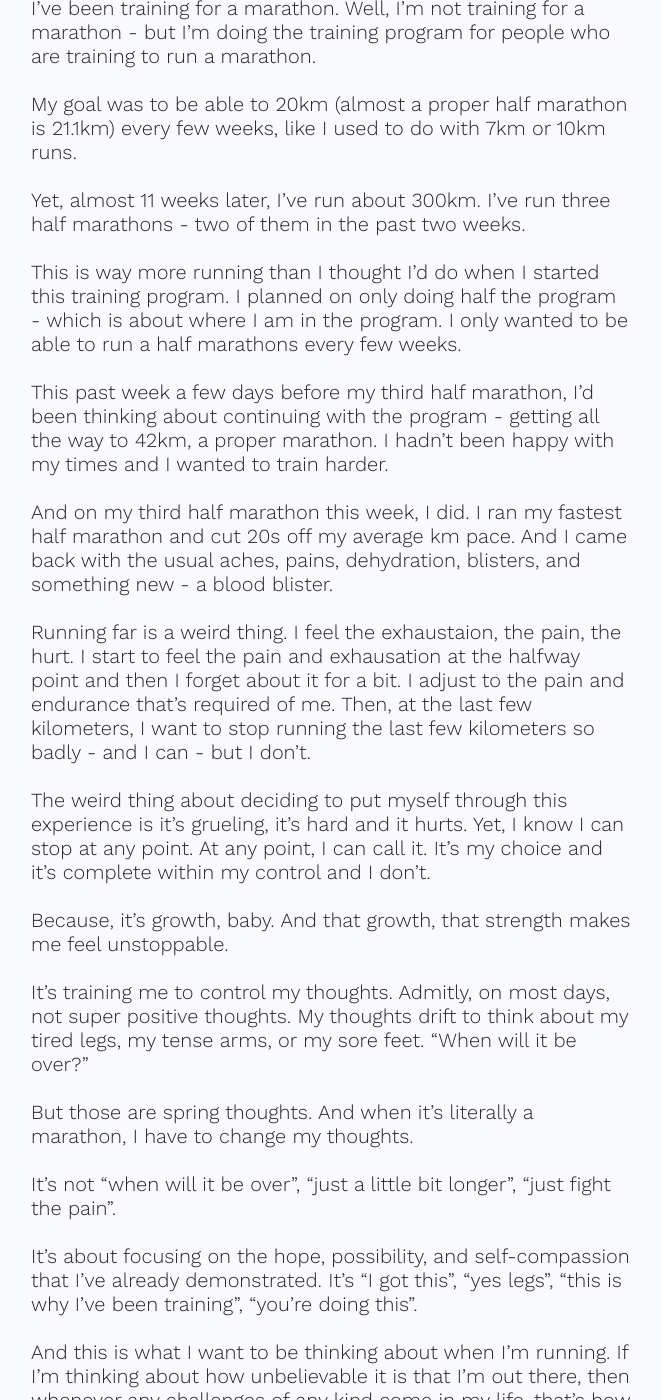
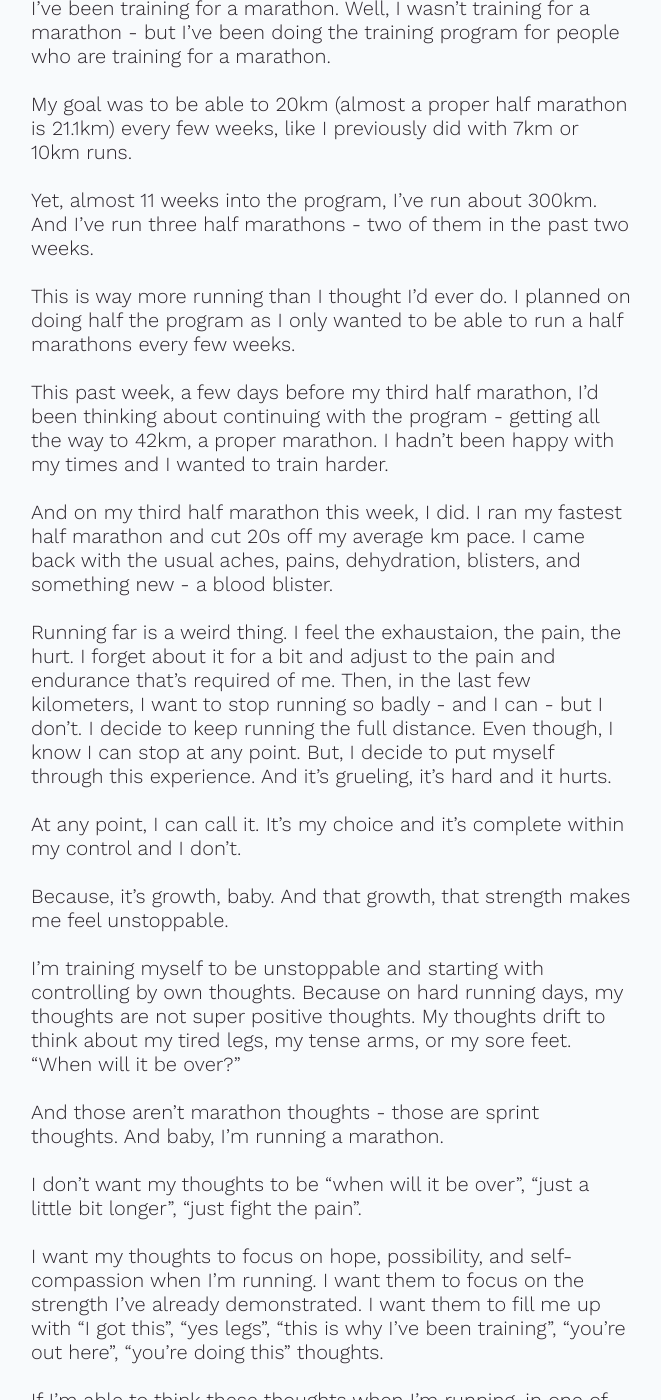
Before and after one commit to shannawn/shannonaw, a Jekyll site: the page built from brain-doodles/marathon-not-sprint.md, in a window 1280 px wide and 1400 px high, scrolled down 226 px. Shown: the whole window, without its empty margins (309-970 px from the left). Built offline with Jekyll 4.4.1, drawn with Linux system fonts in a browser that asks for light colours; our own code applies the rules of GitHub Pages for plain Markdown files; some of the changed text lies outside the part shown.

Commit message:
Update marathon-not-sprint.md

```diff
--- a/brain-doodles/marathon-not-sprint.md
+++ b/brain-doodles/marathon-not-sprint.md
@@ -2,36 +2,40 @@
 title: marathon not a sprint
 date: June 5 2021
 ---
-I've been training for a marathon. Well, I'm not training for a marathon - but I'm doing the training program for people who are training to run a marathon.
+I've been training for a marathon. Well, I wasn't training for a marathon - but I've been doing the training program for people who are training for a marathon.
 
-My goal was to be able to 20km (almost a proper half marathon is 21.1km) every few weeks, like I used to do with 7km or 10km runs.
+My goal was to be able to 20km (almost a proper half marathon is 21.1km) every few weeks, like I previously did with 7km or 10km runs.
 
-Yet, almost 11 weeks later, I've run about 300km. I've run three half marathons - two of them in the past two weeks.
+Yet, almost 11 weeks into the program, I've run about 300km. And I've run three half marathons - two of them in the past two weeks.
 
-This is way more running than I thought I'd do when I started this training program. I planned on only doing half the program - which is about where I am in the program. I only wanted to be able to run a half marathons every few weeks.
+This is way more running than I thought I'd ever do. I planned on doing half the program as I only wanted to be able to run a half marathons every few weeks.
 
-This past week a few days before my third half marathon, I'd been thinking about continuing with the program - getting all the way to 42km, a proper marathon. I hadn't been happy with my times and I wanted to train harder.
+This past week, a few days before my third half marathon, I'd been thinking about continuing with the program - getting all the way to 42km, a proper marathon. I hadn't been happy with my times and I wanted to train harder.
 
-And on my third half marathon this week, I did. I ran my fastest half marathon and cut 20s off my average km pace. And I came back with the usual aches, pains, dehydration, blisters, and something new - a blood blister.
+And on my third half marathon this week, I did. I ran my fastest half marathon and cut 20s off my average km pace. I came back with the usual aches, pains, dehydration, blisters, and something new - a blood blister.
 
-Running far is a weird thing. I feel the exhaustaion, the pain, the hurt. I start to feel the pain and exhausation at the halfway point and then I forget about it for a bit. I adjust to the pain and endurance that's required of me. Then, at the last few kilometers, I want to stop running the last few kilometers so badly - and I can - but I don't.
+Running far is a weird thing. I feel the exhaustaion, the pain, the hurt. I forget about it for a bit and adjust to the pain and endurance that's required of me. Then, in the last few kilometers, I want to stop running so badly - and I can - but I don't. I decide to keep running the full distance. Even though, I know I can stop at any point. But, I decide to put myself through this experience. And it's grueling, it's hard and it hurts.
 
-The weird thing about deciding to put myself through this experience is it's grueling, it's hard and it hurts. Yet, I know I can stop at any point. At any point, I can call it. It's my choice and it's complete within my control and I don't.
+At any point, I can call it. It's my choice and it's complete within my control and I don't.
 
 Because, it's growth, baby. And that growth, that strength makes me feel unstoppable.
 
-It's training me to control my thoughts. Admitly, on most days, not super positive thoughts. My thoughts drift to think about my tired legs, my tense arms, or my sore feet. "When will it be over?"
+I'm training myself to be unstoppable and starting with controlling by own thoughts. Because on hard running days, my thoughts are not super positive thoughts. My thoughts drift to think about my tired legs, my tense arms, or my sore feet. "When will it be over?"
 
-But those are spring thoughts. And when it's literally a marathon, I have to change my thoughts.
+And those aren't marathon thoughts - those are sprint thoughts. And baby, I'm running a marathon.
 
-It's not "when will it be over", "just a little bit longer", "just fight the pain".
+I don't want my thoughts to be "when will it be over", "just a little bit longer", "just fight the pain".
 
-It's about focusing on the hope, possibility, and self-compassion that I've already demonstrated. It's "I got this", "yes legs", "this is why I've been training", "you're doing this".
+I want my thoughts to focus on hope, possibility, and self-compassion when I'm running. I want them to focus on the strength I've already demonstrated. I want them to fill me up with "I got this", "yes legs", "this is why I've been training", "you're out here", "you're doing this" thoughts.
 
-And this is what I want to be thinking about when I'm running. If I'm thinking about how unbelievable it is that I'm out there, then whenever any challenges of any kind come in my life, that's how I'll talk to myself.
+If I'm able to think these thoughts when I'm running, in one of the hardest things I've ever done, then that's how I'll talk to myself on easier days too.
 
-So yes, I want to run a full marathon. And yes, I'm going to keep doing the training program. But, I am taking a day off because I don't want to rush through this program. The one-liner of "I ran a marathon" isn't why I'm here. I'm here doing this marathon because it's the ultimate way to control my self-talk - to be my own champion.
+So yes, I want to run a full marathon. And yes, I'm going to keep doing the training program.
 
-And if I'm doing this out of hope, possibility, and self-compassion, then taking a few rest days is not only okay, but recommended. I don't need to worry about the fear of not getting back out there, or not completing the program. I'm choosing to be slow because I know I can run this marathon and I want to enjoy it. I want to be able to relish in my strength while I'm running it. And in order to do that, I'm taking a few rest days. These two days have been my first two consistent days without running in the last 11 weeks. And over these last 11 weeks, I've run faster and harder than I ever have in my life.
+But, I am taking a day off because I don't want to rush through this program. I'm not here for the one-liner of "I ran a marathon". I'm here because it's the ultimate way to be filled with hope, possibility, and compassion - even on my hardest days - to be my own champion.
 
-So, tomorrow, if my body and my mind are ready, we'll get back out there - but today is a rest day.
+This means that I'm taking a few rest days. Because I don't want to be focused on the finish line - I don't want those sprint thoughts. I want those marathon thoughts. I want to enjoy this marathon - the whole journey, training and all.
+
+So today is the first time that I've taken two consistent days off running since starting this program 11 weeks ago. And over these last 11 weeks, I've run faster and harder than I ever have in my life.
+
+And when my body and my mind are ready, I'll get back out there and I know I got this because I'm already doing it.
```
